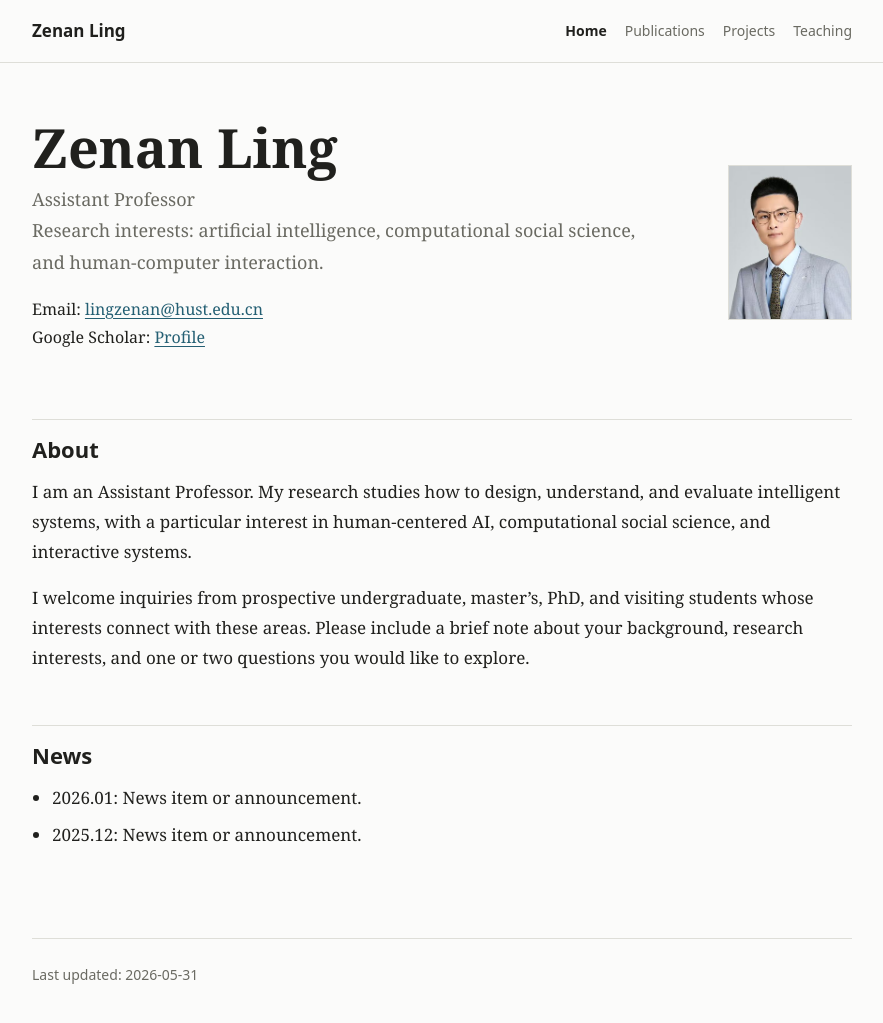
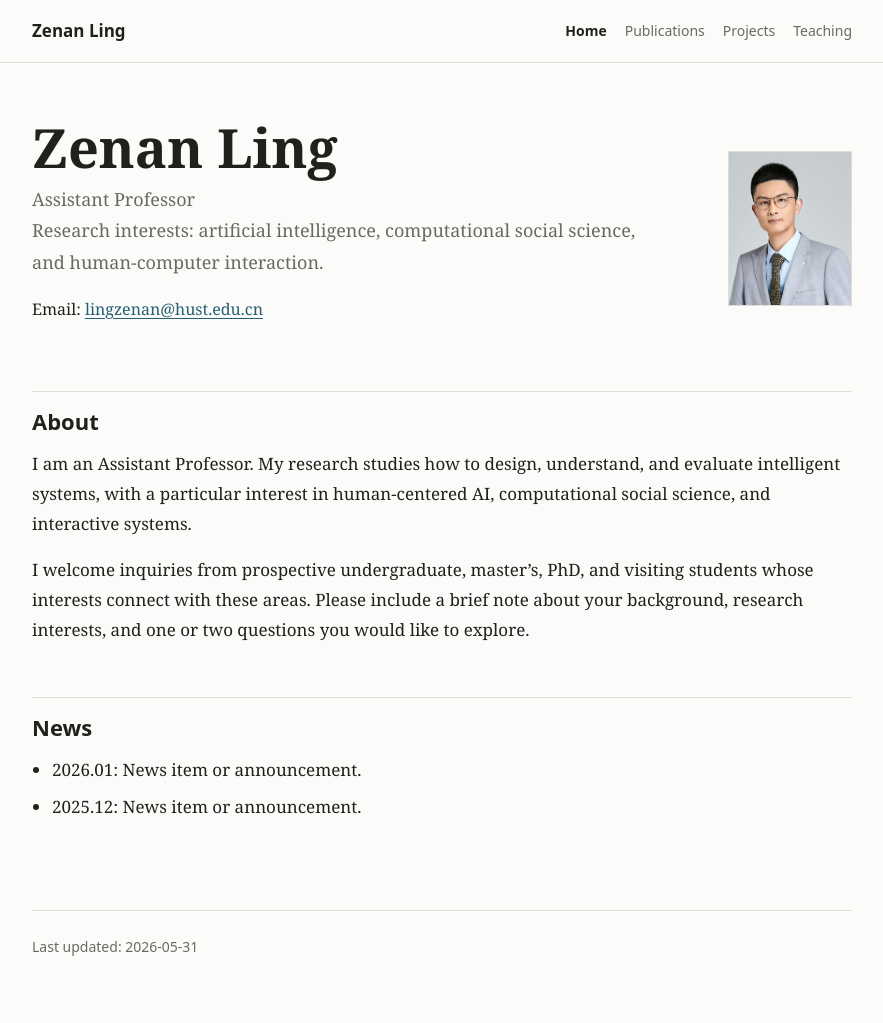
Before and after one commit to lingzenan/lingzenan.github.io, a Jekyll site: the page built from index.md, in a window 1280 px wide and 1024 px high. Shown: the whole window, without its empty margins (198-1081 px from the left). Built offline with Jekyll 4.4.1, drawn with Linux system fonts in a browser that asks for light colours.

```diff
--- a/index.md
+++ b/index.md
@@ -10,7 +10,6 @@ description: Assistant Professor
     <p>Assistant Professor<br>Research interests: artificial intelligence, computational social science, and human-computer interaction.</p>
     <p class="profile-links">
       Email: <a href="mailto:lingzenan@hust.edu.cn">lingzenan@hust.edu.cn</a><br>
-      Google Scholar: <a href="https://scholar.google.com/citations?user=BabePTkAAAAJ&hl=zh-CN">Profile</a>
     </p>
   </div>
   <img class="profile-photo" src="{{ '/assets/profile-photo.png' | relative_url }}" alt="Portrait of Zenan Ling">
```
Also changed, not shown: publications.bib (added).
